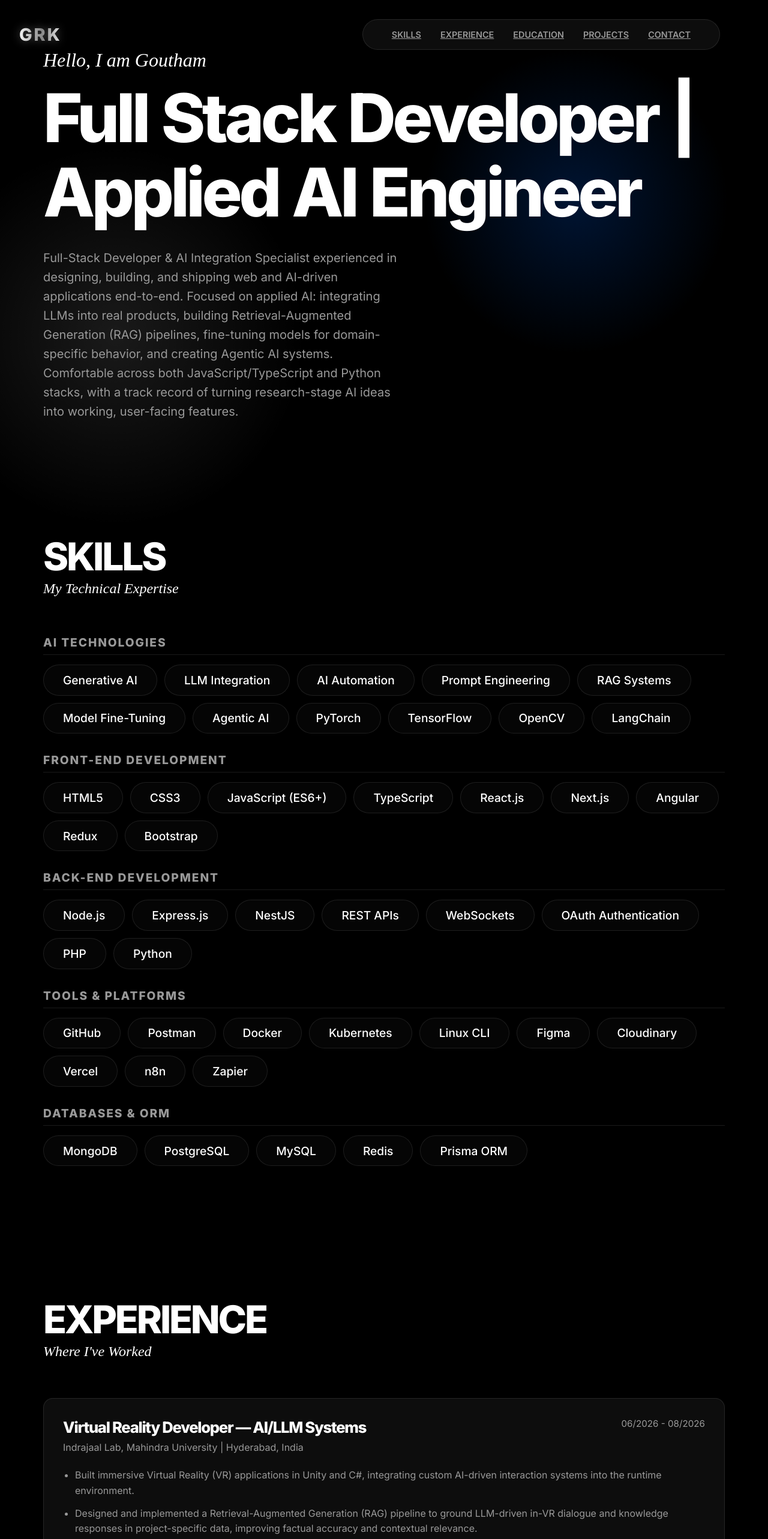
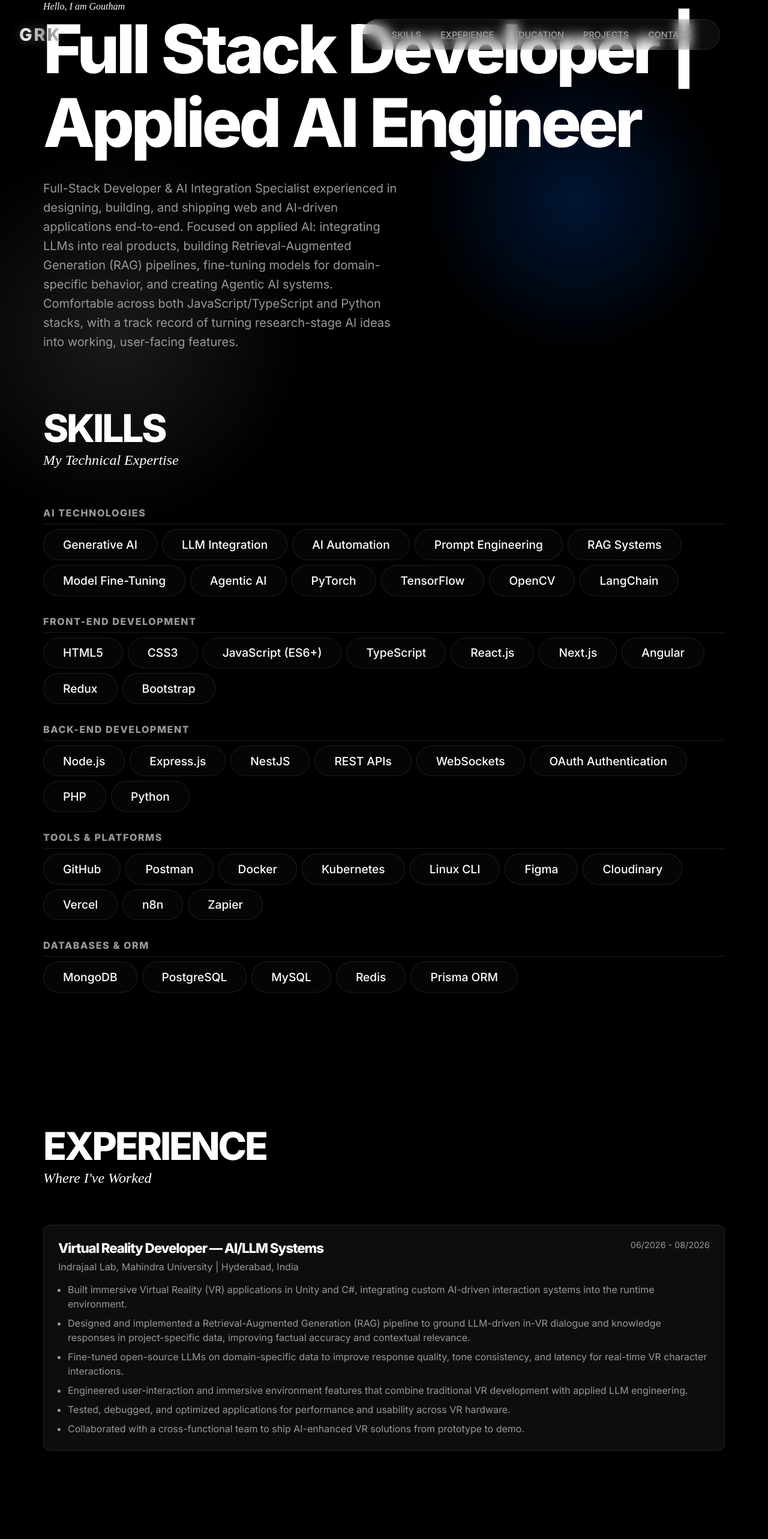
Before and after one commit to gouthamx67/portfolio, a Next.js app: page / in a window 1280 px wide. Shown: the top 2566 px of the page at 60% size. Built offline with nearby package versions, Linux system fonts and the light colour scheme; a web font is replaced by a local one.

Commit message:
Update portfolio changes

```diff
--- a/src/app/globals.css
+++ b/src/app/globals.css
@@ -123,7 +123,29 @@ h4 {
   }
 
   .section-padding {
-    padding: 4rem 0;
+    padding: 3rem 0;
+  }
+}
+
+@media (max-width: 640px) {
+  .container {
+    padding: 0 0.75rem;
+  }
+
+  .section-padding {
+    padding: 2rem 0;
+  }
+
+  h1 {
+    fontSize: clamp(2rem, 8vw, 4rem) !important;
+  }
+
+  h2 {
+    fontSize: 2rem !important;
+  }
+
+  h3 {
+    fontSize: 1rem !important;
   }
 }
 
--- a/src/app/page.tsx
+++ b/src/app/page.tsx
@@ -8,7 +8,7 @@ import SkillBadge from "@/components/SkillBadge";
 import { motion } from "framer-motion";
 import { Github, Linkedin, Twitter, Mail, ExternalLink } from "lucide-react";
 
-const iconMap: any = {
+const iconMap: Record<string, React.ComponentType> = {
   Github: Github,
   Linkedin: Linkedin,
   Twitter: Twitter,
@@ -34,17 +34,17 @@ export default function Home() {
             {Object.entries(portfolioData.skills).map(([category, skills]) => (
               <div key={category} style={{ marginBottom: '2rem' }}>
                 <h3 style={{
-                  fontSize: '1.2rem',
+                  fontSize: '1rem',
                   textTransform: 'uppercase',
                   color: 'var(--text-secondary)',
-                  marginBottom: '1rem',
+                  marginBottom: '0.5rem',
                   letterSpacing: '0.1em',
                   borderBottom: '1px solid var(--card-border)',
                   paddingBottom: '0.5rem'
                 }}>
                   {category}
                 </h3>
-                <div style={{ display: 'flex', flexWrap: 'wrap', gap: '0.75rem' }}>
+                <div style={{ display: 'flex', flexWrap: 'wrap', gap: '0.5rem' }}>
                   {(skills as string[]).map((skill, index) => (
                     <SkillBadge key={index} name={skill} />
                   ))}
@@ -68,18 +68,18 @@ export default function Home() {
                 viewport={{ once: true }}
                 transition={{ duration: 0.6 }}
                 className="glass"
-                style={{ padding: '2rem', borderRadius: '16px', marginBottom: '2rem' }}
+                style={{ padding: '1.5rem', borderRadius: '12px', marginBottom: '1.5rem' }}
               >
-                <div style={{ display: 'flex', justifyContent: 'space-between', flexWrap: 'wrap', gap: '1rem', marginBottom: '0.5rem' }}>
-                  <h3 style={{ fontSize: '1.6rem' }}>{exp.role}</h3>
-                  <span style={{ color: 'var(--text-secondary)', fontSize: '0.95rem' }}>{exp.period}</span>
+                <div style={{ display: 'flex', justifyContent: 'space-between', flexWrap: 'wrap', gap: '0.75rem', marginBottom: '0.5rem' }}>
+                  <h3 style={{ fontSize: '1.4rem' }}>{exp.role}</h3>
+                  <span style={{ color: 'var(--text-secondary)', fontSize: '0.9rem' }}>{exp.period}</span>
                 </div>
-                <p style={{ color: 'var(--text-secondary)', marginBottom: '1.5rem' }}>
+                <p style={{ color: 'var(--text-secondary)', marginBottom: '1rem' }}>
                   {exp.company} | {exp.location}
                 </p>
-                <ul style={{ display: 'flex', flexDirection: 'column', gap: '0.75rem', paddingLeft: '1.25rem' }}>
+                <ul style={{ display: 'flex', flexDirection: 'column', gap: '0.5rem', paddingLeft: '1rem' }}>
                   {exp.highlights.map((highlight, i) => (
-                    <li key={i} style={{ color: 'var(--text-secondary)', lineHeight: 1.6 }}>{highlight}</li>
+                    <li key={i} style={{ color: 'var(--text-secondary)', lineHeight: 1.5 }}>{highlight}</li>
                   ))}
                 </ul>
               </motion.div>
@@ -101,11 +101,11 @@ export default function Home() {
                 viewport={{ once: true }}
                 transition={{ duration: 0.6 }}
                 className="glass"
-                style={{ padding: '2rem', borderRadius: '16px', marginBottom: '2rem' }}
+                style={{ padding: '1.5rem', borderRadius: '12px', marginBottom: '1.5rem' }}
               >
-                <div style={{ display: 'flex', justifyContent: 'space-between', flexWrap: 'wrap', gap: '1rem', marginBottom: '0.5rem' }}>
-                  <h3 style={{ fontSize: '1.6rem' }}>{edu.degree}</h3>
-                  <span style={{ color: 'var(--text-secondary)', fontSize: '0.95rem' }}>{edu.period}</span>
+                <div style={{ display: 'flex', justifyContent: 'space-between', flexWrap: 'wrap', gap: '0.75rem', marginBottom: '0.5rem' }}>
+                  <h3 style={{ fontSize: '1.4rem' }}>{edu.degree}</h3>
+                  <span style={{ color: 'var(--text-secondary)', fontSize: '0.9rem' }}>{edu.period}</span>
                 </div>
                 <p style={{ color: 'var(--text-secondary)' }}>
                   {edu.school} | {edu.location}
@@ -133,7 +133,7 @@ export default function Home() {
       <section id="blogs" className="section-padding">
         <div className="container">
           <SectionHeading title="Blogs" subtitle="Sharing My Thoughts" />
-          <div style={{ display: 'flex', flexDirection: 'column', gap: '1.5rem' }}>
+          <div style={{ display: 'flex', flexDirection: 'column', gap: '1rem' }}>
             {portfolioData.blogs.map(blog => (
               <motion.a
                 href={blog.link}
@@ -145,7 +145,7 @@ export default function Home() {
                   display: 'flex',
                   justifyContent: 'space-between',
                   alignItems: 'center',
-                  padding: '2rem',
+                  padding: '1.5rem',
                   borderBottom: '1px solid var(--card-border)',
                   borderRadius: '12px',
                   transition: 'background-color 0.3s ease',
@@ -153,12 +153,12 @@ export default function Home() {
                 }}
               >
                 <div style={{ flex: 1, minWidth: 0 }}>
-                  <span style={{ color: 'var(--text-secondary)', fontSize: '0.9rem', textTransform: 'uppercase', letterSpacing: '0.1em' }}>Blog</span>
-                  <h4 style={{ fontSize: '2rem', marginTop: '0.5rem', marginBottom: '0.5rem' }}>{blog.title}</h4>
-                  <p style={{ color: 'var(--text-secondary)', maxWidth: '600px', fontSize: '1rem' }}>{blog.excerpt}</p>
+                  <span style={{ color: 'var(--text-secondary)', fontSize: '0.8rem', textTransform: 'uppercase', letterSpacing: '0.1em' }}>Blog</span>
+                  <h4 style={{ fontSize: '1.5rem', marginTop: '0.25rem', marginBottom: '0.25rem' }}>{blog.title}</h4>
+                  <p style={{ color: 'var(--text-secondary)', fontSize: '0.875rem', maxWidth: 'none' }}>{blog.excerpt}</p>
                 </div>
-                <div className="glass" style={{ width: '50px', height: '50px', display: 'flex', alignItems: 'center', justifyContent: 'center' }}>
-                  <ExternalLink size={20} />
+                <div className="glass" style={{ width: '40px', height: '40px', display: 'flex', alignItems: 'center', justifyContent: 'center' }}>
+                  <ExternalLink/>
                 </div>
               </motion.a>
             ))}
@@ -170,7 +170,7 @@ export default function Home() {
       <section id="contact" className="section-padding">
         <div className="container" style={{ textAlign: 'center' }}>
           <SectionHeading title="Get In Touch" subtitle="Let's Build Something Great" />
-          <div style={{ display: 'flex', justifyContent: 'center', gap: '1.5rem', flexWrap: 'wrap' }}>
+          <div style={{ display: 'flex', justifyContent: 'center', gap: '1rem', flexWrap: 'wrap' }}>
             {portfolioData.socials.map(social => {
               const Icon = iconMap[social.icon] || Mail;
               return (
@@ -180,8 +180,8 @@ export default function Home() {
                   whileHover={{ y: -5, scale: 1.1 }}
                   className="glass"
                   style={{
-                    width: '60px',
-                    height: '60px',
+                    width: '48px',
+                    height: '48px',
                     display: 'flex',
                     alignItems: 'center',
                     justifyContent: 'center',
@@ -189,16 +189,16 @@ export default function Home() {
                     margin: '0 auto'
                   }}
                 >
-                  <Icon size={28} />
+                  <Icon/>
                 </motion.a>
               );
             })}
           </div>
-          <div style={{ marginTop: '2rem' }}>
+          <div style={{ marginTop: '1.5rem' }}>
             <a
               href={portfolioData.socials.find(s => s.name === 'Email')?.url}
               className="script-text transition-standard"
-              style={{ fontSize: '1.5rem', textDecoration: 'none', color: 'white', opacity: 0.8 }}
+              style={{ fontSize: '1.25rem', textDecoration: 'none', color: 'white', opacity: 0.8 }}
               onMouseEnter={(e) => (e.currentTarget.style.opacity = '1')}
               onMouseLeave={(e) => (e.currentTarget.style.opacity = '0.8')}
             >
@@ -206,10 +206,10 @@ export default function Home() {
             </a>
           </div>
           <div style={{ marginTop: '1.5rem', display: 'flex', flexDirection: 'column', gap: '0.5rem', alignItems: 'center' }}>
-            <p style={{ color: 'var(--text-secondary)' }}>
+            <p style={{ color: 'var(--text-secondary)', fontSize: '0.95rem' }}>
               📞 {portfolioData.contact.phone}
             </p>
-            <p style={{ color: 'var(--text-secondary)' }}>
+            <p style={{ color: 'var(--text-secondary)', fontSize: '0.95rem' }}>
               📍 {portfolioData.contact.location}
             </p>
           </div>
--- a/src/components/Hero.tsx
+++ b/src/components/Hero.tsx
@@ -4,14 +4,14 @@ import Typewriter from "./Typewriter";
 
 export default function Hero({ name, role, bio }: { name: string, role: string, bio: string }) {
     return (
-        <section className="section-padding" style={{ minHeight: '100vh', display: 'flex', alignItems: 'center', paddingTop: '10vh' }}>
-            <div className="container">
+        <section className="relative min-h-screen flex items-center justify-center bg-gray-900 overflow-hidden">
+            <div className="container relative z-10 text-center max-w-4xl px-4">
                 <motion.div
                     initial={{ opacity: 0, scale: 0.9 }}
                     animate={{ opacity: 1, scale: 1 }}
                     transition={{ duration: 1 }}
                 >
-                    <span className="script-text" style={{ fontSize: '2rem', display: 'block', marginBottom: '1rem' }}>
+                    <span className="script-text text-2xl mb-4 block">
                         Hello, I am {name}
                     </span>
                     <h1 style={{ fontSize: 'clamp(3rem, 10vw, 7rem)', lineHeight: 1.1, marginBottom: '2rem' }}>
--- a/src/data/config.ts
+++ b/src/data/config.ts
@@ -53,7 +53,7 @@ export const portfolioData = {
             id: "2",
             title: "Enterprise Research Intelligence — RAG Engine",
             description: "Built a modular document-ingestion and preprocessing foundation for enterprise research intelligence / RAG workflows. Implemented layout-aware PDF extraction with PyMuPDF, including page/block metadata and font, size, flags, and bounding-box information. Added conservative text normalization, artifact filtering, repeated header/footer classification, deduplication, and content hashing to improve downstream document quality.",
-            image: "/stuverse.png",
+            image: "/rag.png",
             link: "https://github.com/gouthamx67/enterprise-rag",
             tags: ["AI", "RAG", "LLM", "PyMuPDF", "Python"],
         },
```
Also changed, not shown: src/components/ProjectCard.tsx (+8 -8 lines), public/rag.png (added).
